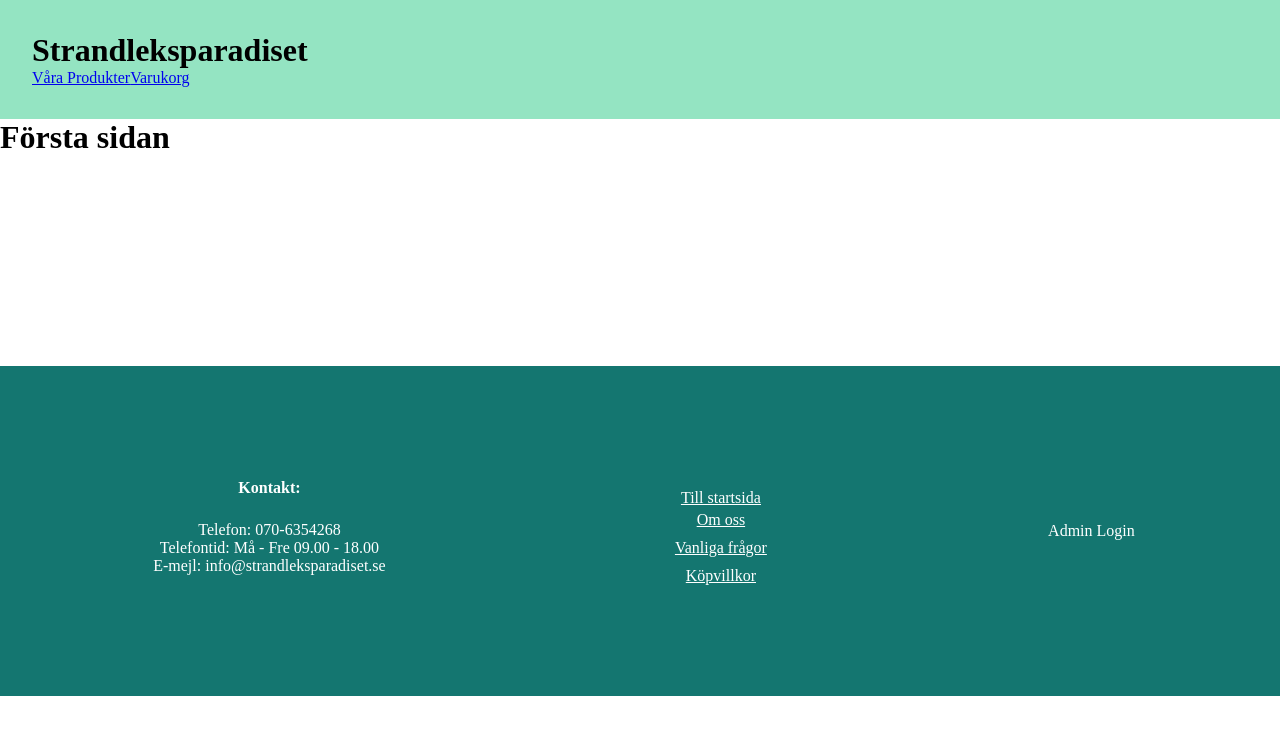
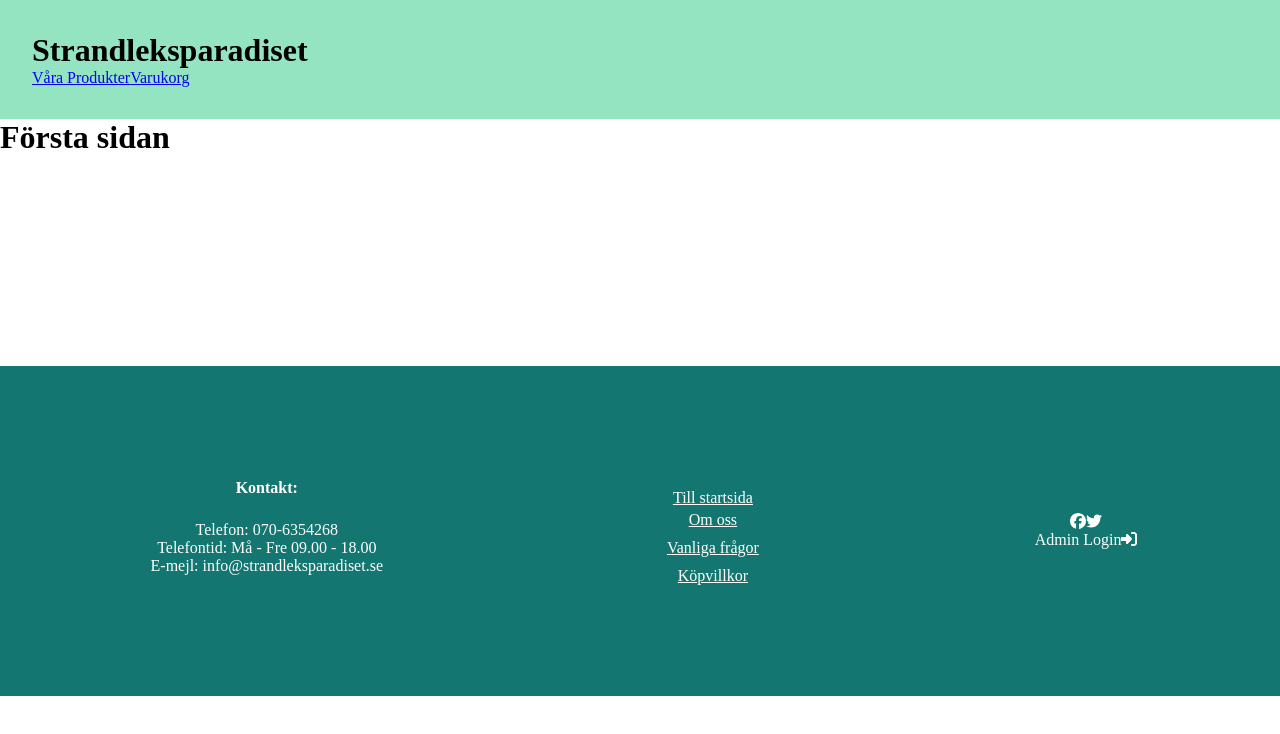
Before and after one commit to AnsoMalm/Summertoys-project, a React (Vite) app in the folder summer-toy-app/: page /#/ in a window 1280 px wide. Shown: the top 734 px of the page. Built offline with nearby package versions, Linux system fonts and the light colour scheme.

Commit message:
added new fontawesome npm pack to my project

```diff
--- a/summer-toy-app/package.json
+++ b/summer-toy-app/package.json
@@ -11,6 +11,7 @@
   },
   "dependencies": {
     "@fortawesome/fontawesome-svg-core": "^6.4.0",
+    "@fortawesome/free-brands-svg-icons": "^6.4.0",
     "@fortawesome/free-solid-svg-icons": "^6.4.0",
     "@fortawesome/react-fontawesome": "^0.2.0",
     "react": "^18.2.0",
--- a/summer-toy-app/src/components/Footer.jsx
+++ b/summer-toy-app/src/components/Footer.jsx
@@ -1,3 +1,9 @@
+import { FontAwesomeIcon } from "@fortawesome/react-fontawesome"
+import { faInstragram } from "@fortawesome/free-brands-svg-icons";
+import { faFacebook } from "@fortawesome/free-brands-svg-icons";
+import { faTwitter } from "@fortawesome/free-brands-svg-icons";
+import { faRightToBracket } from "@fortawesome/free-solid-svg-icons";
+
 import { Link } from "react-router-dom"
 
 const Footer = () => (
@@ -18,11 +24,27 @@ const Footer = () => (
 					<p>Köpvillkor</p>
 			</div>
 			<div className="social-icons-container">
-				<img></img>
-				<img></img>
-				<img></img>
-				<Link to="admin-login">Admin Login</Link>
-				<img></img>
+				<div className="icons-row">
+					<FontAwesomeIcon
+						className="social-icon"
+						icon={faInstragram}
+					/>
+					<FontAwesomeIcon
+						className="social-icon"
+						icon={faFacebook}
+					/>
+					<FontAwesomeIcon
+						className="social-icon"
+						icon={faTwitter}
+					/>
+				</div>
+					<p className="admin-login-text">
+					<Link to="admin-login">Admin Login</Link>
+						<FontAwesomeIcon
+							className="admin-icon"
+							icon={faRightToBracket}
+						/>
+					</p>
 			</div>
 	</footer>
 )
```
Also changed, not shown: 1 other file (tests, documents, lock files or other folders).
